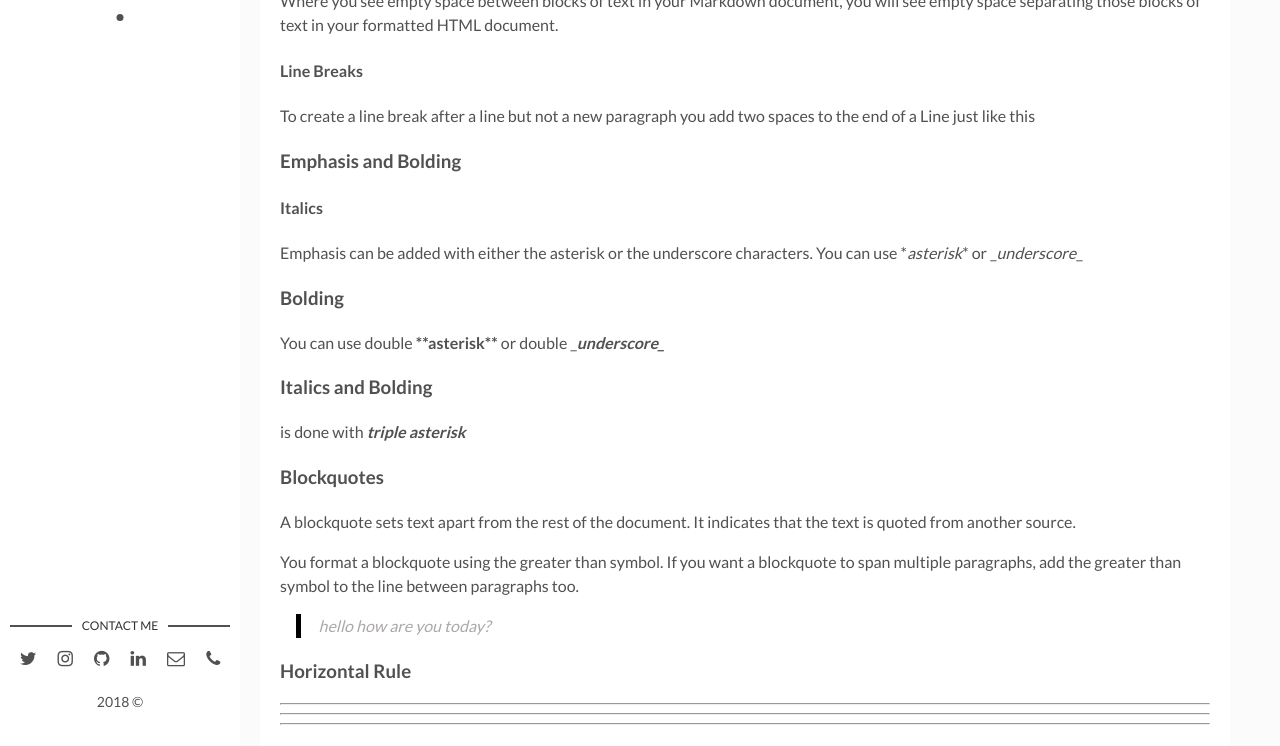
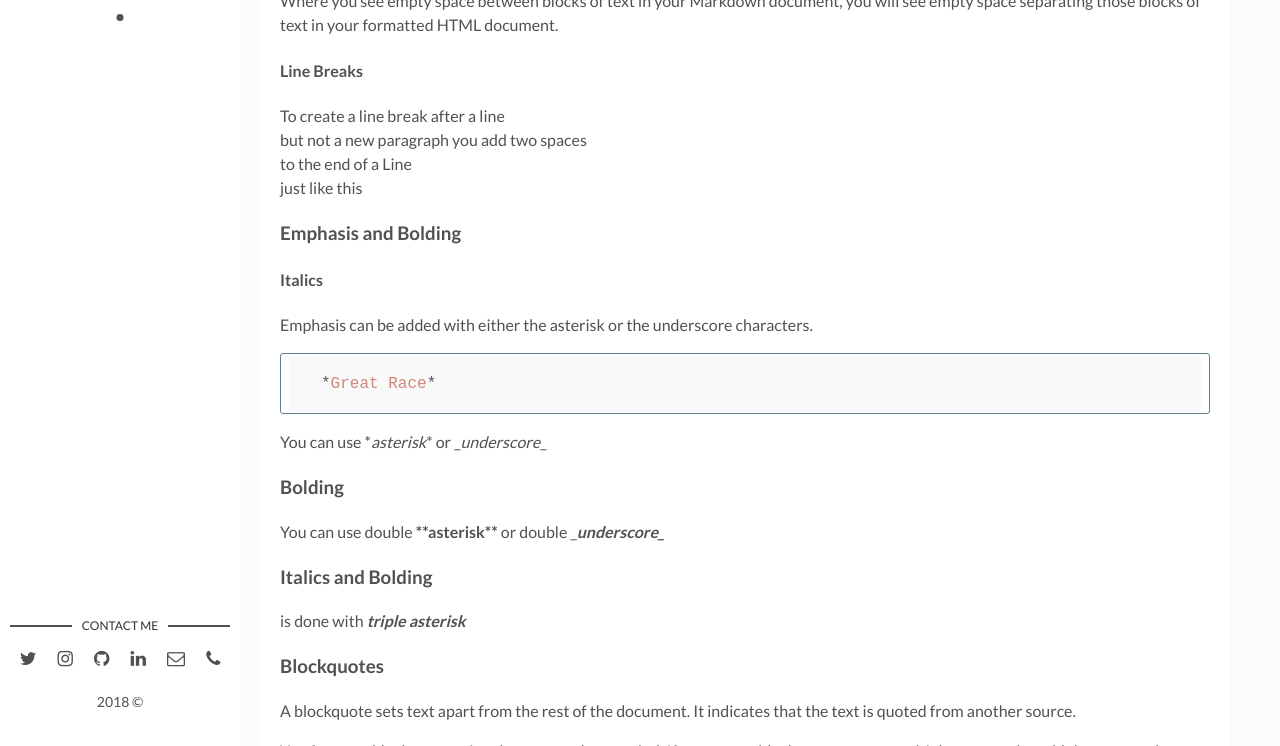
Before and after one commit to mynameiskaleb/johnnyromano.github.io, a Jekyll site: the page built from _posts/2017-06-28-markdown-notes.md, in a window 1280 px wide and 900 px high, scrolled down 1158 px, cut to the strip 154-900 px from the top of the window. Built offline with Jekyll 4.4.1, drawn with Linux system fonts in a browser that asks for light colours.

Commit message:
udated markedown post

````diff
--- a/_posts/2017-06-28-markdown-notes.md
+++ b/_posts/2017-06-28-markdown-notes.md
@@ -48,7 +48,11 @@
 #### Italics
 
 Emphasis can be added with either the asterisk or the underscore characters.
+```python
+*Great Race*
+```
 You can use \**asterisk*\* or \__underscore_\_
+
 
 ### Bolding
 
````
